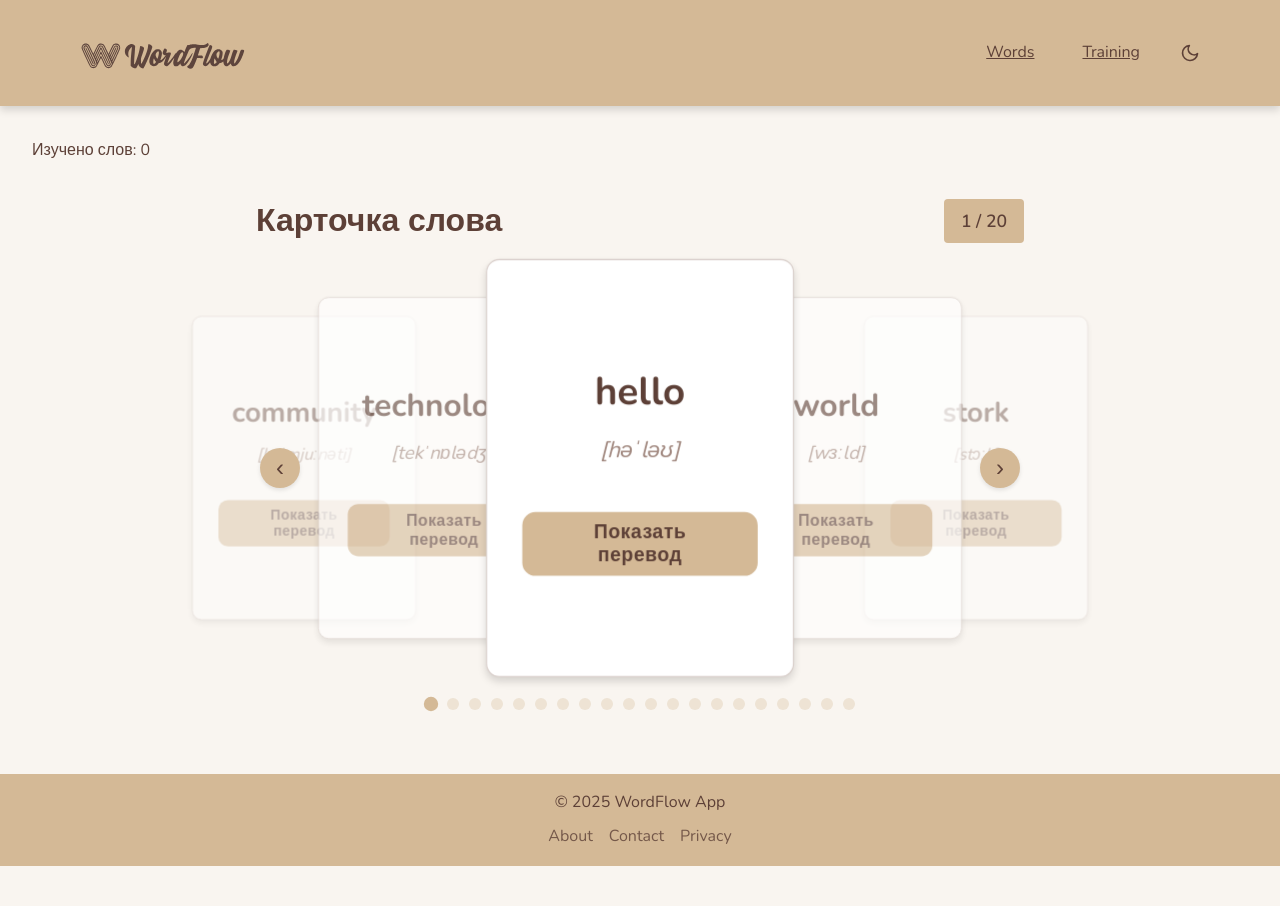
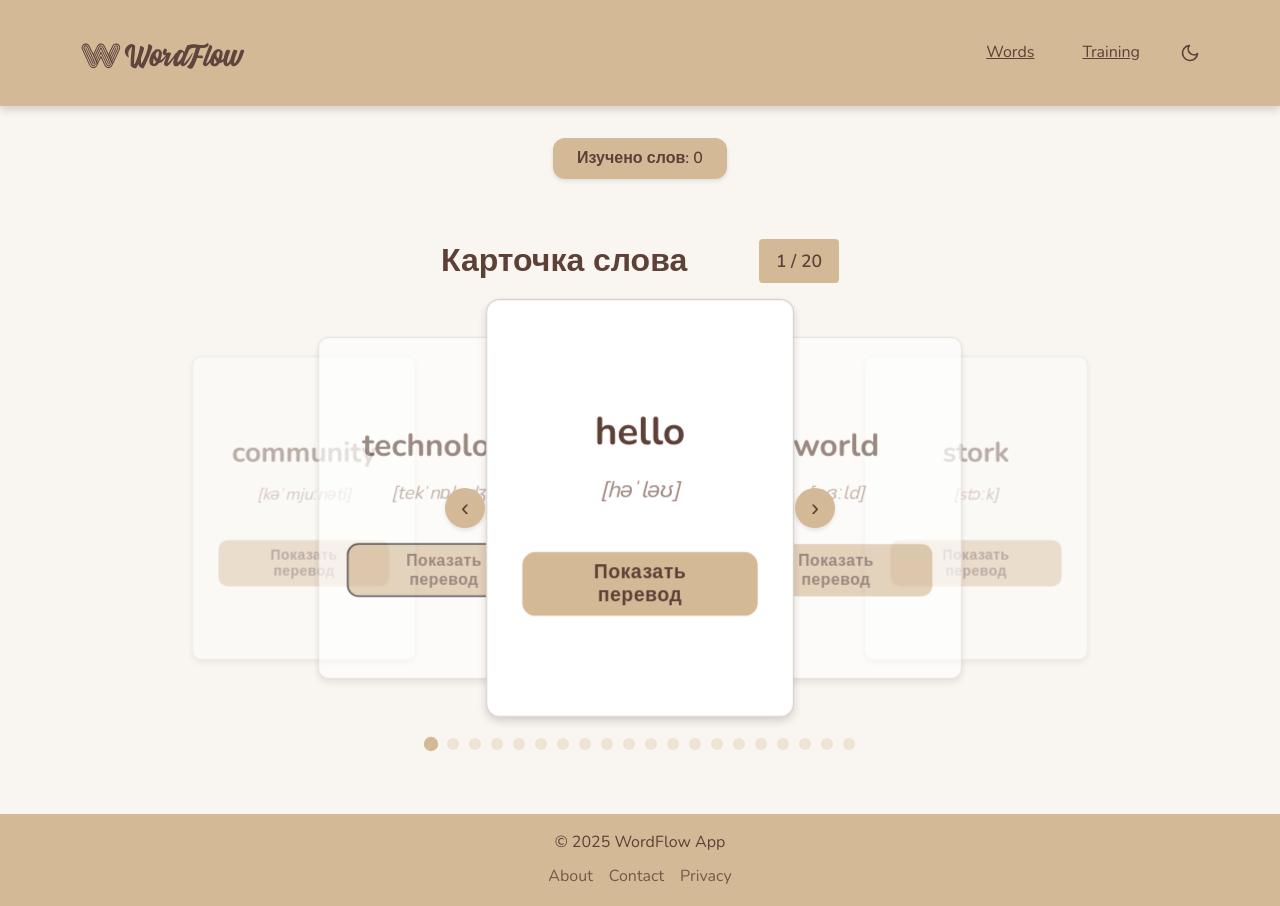
Before and after one commit to irinavladimirovna1307/english-flashcards, a React (Vite) app: page /game in a window 1280 px wide. Before the commit the page ends 866 px from the top, so only its background shows below. Built offline with nearby package versions, Linux system fonts and the light colour scheme.

Commit message:
autofocus on the "Show translation" button, word count

```diff
--- a/src/components/word/WordCard/WordCard.jsx
+++ b/src/components/word/WordCard/WordCard.jsx
@@ -1,12 +1,30 @@
-import React, { useState } from "react";
+import React, { useState, useEffect, useRef } from "react";
 import "./WordCard.css";
 
-const WordCard = ({ word }) => {
+const WordCard = ({ word, onShowTranslation }) => {
   const [showTranslation, setShowTranslation] = useState(false);
+  const showButtonRef = useRef(null);
 
   const toggleTranslation = () => {
+    if (!showTranslation && onShowTranslation) {
+      onShowTranslation();
+    }
     setShowTranslation(!showTranslation);
   };
+
+  // автофокус при изменении слова
+  useEffect(() => {
+    setShowTranslation(false);
+
+    // фокус после небольшой задержки для корректной работы анимации
+    const timer = setTimeout(() => {
+      if (showButtonRef.current) {
+        showButtonRef.current.focus();
+      }
+    }, 100);
+
+    return () => clearTimeout(timer);
+  }, [word]);
 
   return (
     <div className="word-card-component">
@@ -26,6 +44,7 @@ const WordCard = ({ word }) => {
           </div>
         ) : (
           <button
+            ref={showButtonRef}
             className="translation-toggle-button"
             onClick={toggleTranslation}
           >
--- a/src/components/word/WordCarousel/WordCarousel.jsx
+++ b/src/components/word/WordCarousel/WordCarousel.jsx
@@ -2,7 +2,7 @@ import React, { useState, useEffect } from "react";
 import WordCard from "../WordCard/WordCard";
 import "./WordCarousel.css";
 
-const WordCarousel = ({ words = [], initialIndex = 0 }) => {
+const WordCarousel = ({ words = [], initialIndex = 0, onShowTranslation }) => {
   const [currentIndex, setCurrentIndex] = useState(initialIndex);
   const [isAnimating, setIsAnimating] = useState(false);
 
@@ -85,7 +85,7 @@ const WordCarousel = ({ words = [], initialIndex = 0 }) => {
                 className={`carousel-card ${position}`}
                 onClick={() => updateCarousel(index)}
               >
-                <WordCard word={word} />
+                <WordCard word={word} onShowTranslation={onShowTranslation} />
               </div>
             );
           })}
--- /dev/null
+++ b/src/pages/GamePage.css
@@ -0,0 +1,15 @@
+.game-page {
+  display: flex;
+  flex-direction: column;
+  align-items: center;
+}
+
+.progress-indicator {
+  background-color: var(--primary);
+  color: var(--text);
+  padding: 0.5rem 1.5rem;
+  border-radius: var(--radius-lg);
+  font-weight: 600;
+  margin-bottom: 1.5rem;
+  box-shadow: var(--shadow-sm);
+}
--- a/src/pages/GamePage.jsx
+++ b/src/pages/GamePage.jsx
@@ -1,5 +1,6 @@
 import React, { useState } from "react";
 import WordCarousel from "../components/word/WordCarousel/WordCarousel";
+import "./GamePage.css";
 
 const GamePage = ({ words }) => {
   const [learnedWordsCount, setLearnedWordsCount] = useState(0);
```
